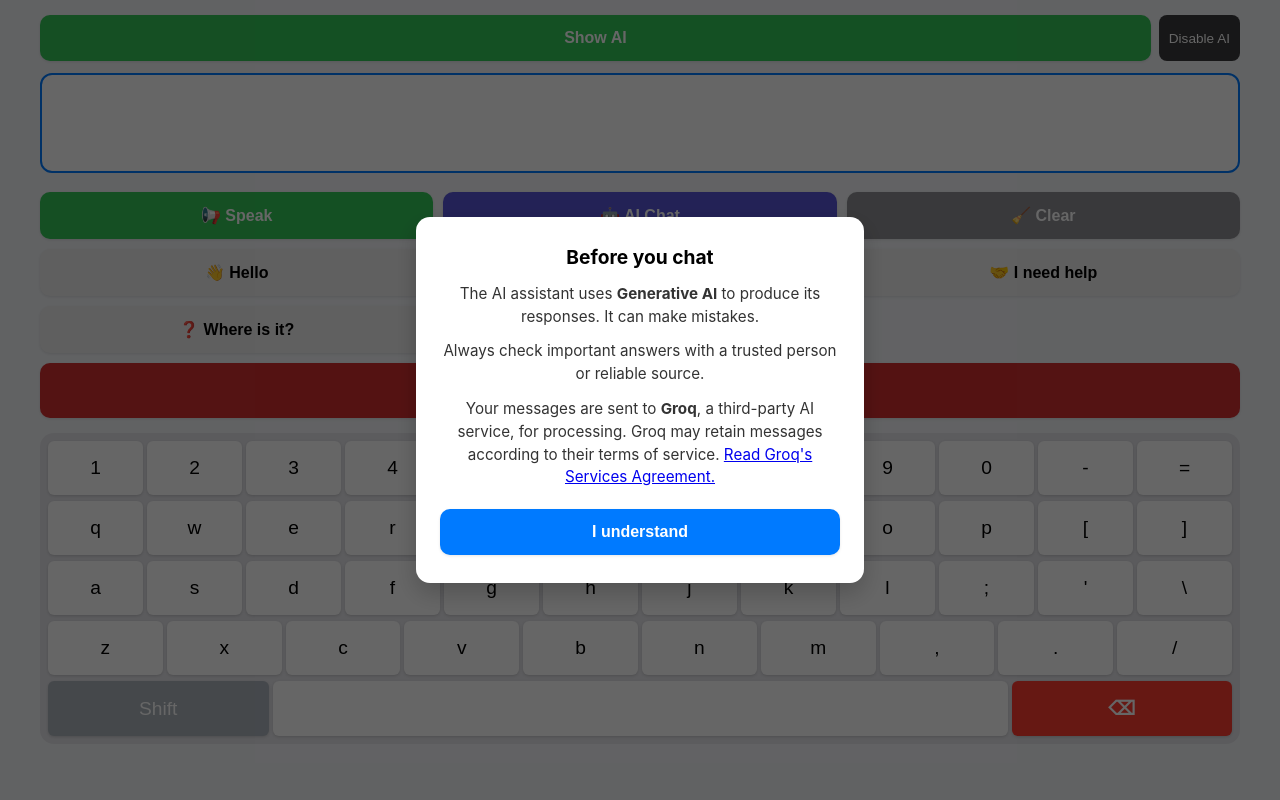
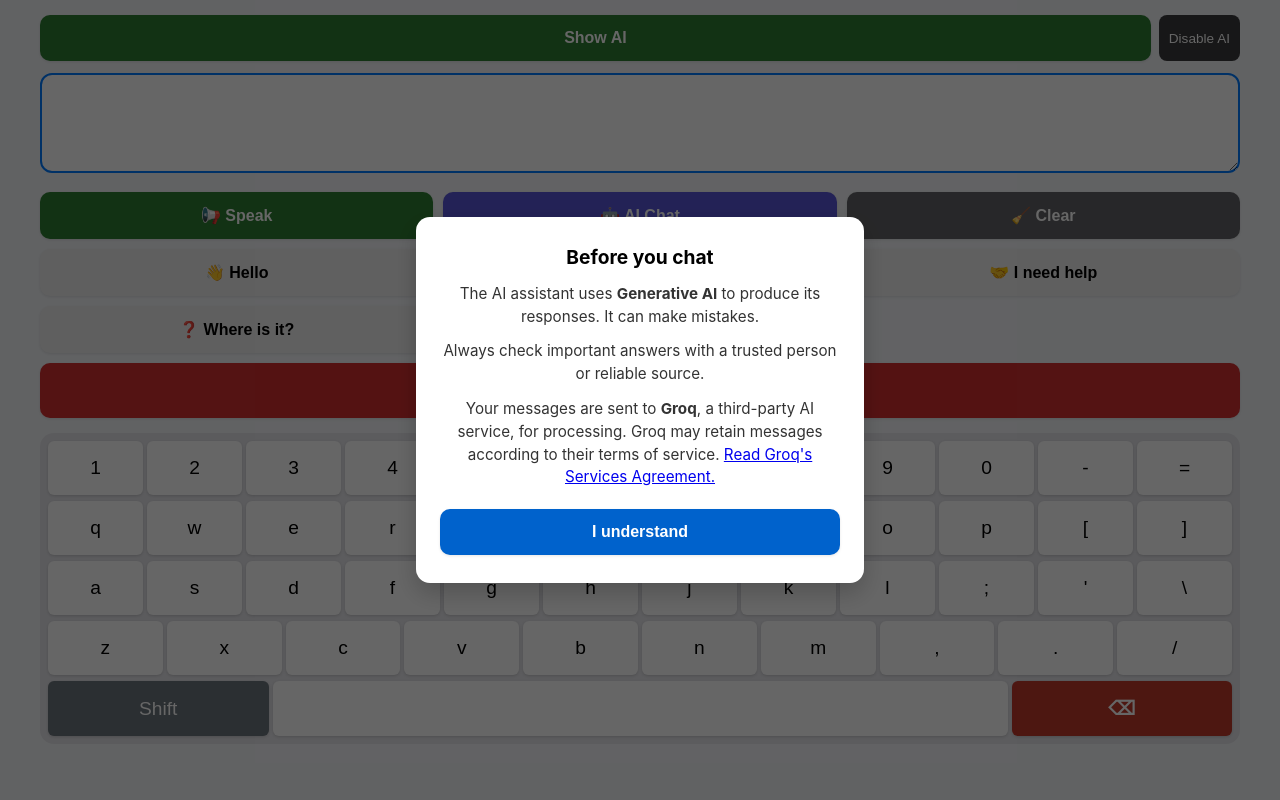
Before and after one commit to codeblasts1999/AAC, a Flask app: page / in a window 1280 px wide. Run offline with Flask 3, Linux system fonts and the light colour scheme.

Commit message:
Add WCAG 2.1 Level AA compliant styling

```diff
--- a/waterdog-app/static/style.css
+++ b/waterdog-app/static/style.css
@@ -83,7 +89,7 @@ body {
 
 #output-field {
     width: 100%;
-    height: 100px;
+    min-height: 100px;
     border: 2px solid #007AFF;
     padding: 12px;
     font-size: 1.6rem;
@@ -91,7 +97,7 @@ body {
     background: white;
     margin-bottom: 15px;
     box-sizing: border-box;
-    resize: none;
+    resize: vertical;
     font-family: inherit;
 }
 
@@ -102,7 +108,7 @@ body {
 }
 
 #show-ai-btn {
-    background: #34c759;
+    background: #2e7d32;
     color: white;
     flex: 1;
 }
@@ -194,17 +196,17 @@ body {
 
 /* Utility Functional Classes overrides */
 .key.shift-key {
-    background: #adb5bd;
+    background: #6c757d;
     color: white;
     flex: 1.5;
 }
 
 .key.shift-key.active {
-    background: #007AFF;
+    background: #0062CC;
 }
 
 .key.backspace-key {
-    background: #ff3b30;
+    background: #c0392b;
     color: white;
     font-weight: bold;
     flex: 1.5;
@@ -233,9 +235,9 @@ button {
     box-shadow: 0 1px 3px rgba(0,0,0,0.1);
 }
 
-#speak-btn { background: #34c759; color: white; }
-#ai-btn { background: #5856d6; color: white; }
-#clear-btn { background: #8e8e93; color: white; }
+#speak-btn { background: #2e7d32; color: white; }
+#ai-btn    { background: #5856d6; color: white; }
+#clear-btn { background: #636366; color: white; }
 
 #emergency-btn {
     grid-column: span 3;
@@ -386,7 +393,7 @@ button {
 #disclaimer-ok-btn {
     margin-top: 8px;
     width: 100%;
-    background: #007AFF;
+    background: #0062CC;
     color: white;
     font-size: 1rem;
     padding: 14px;
```
Also changed, not shown: other parts of waterdog-app/static/style.css (+27 -20 lines).
